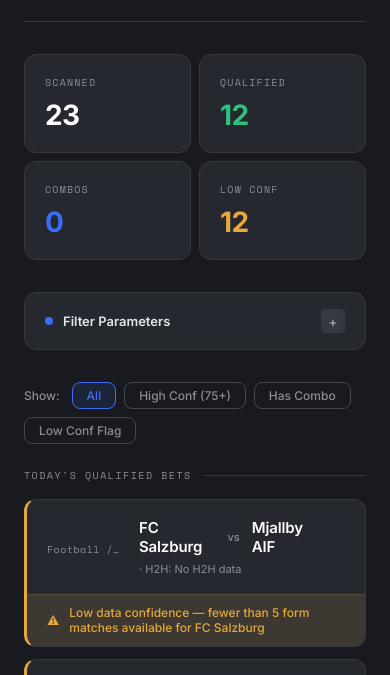
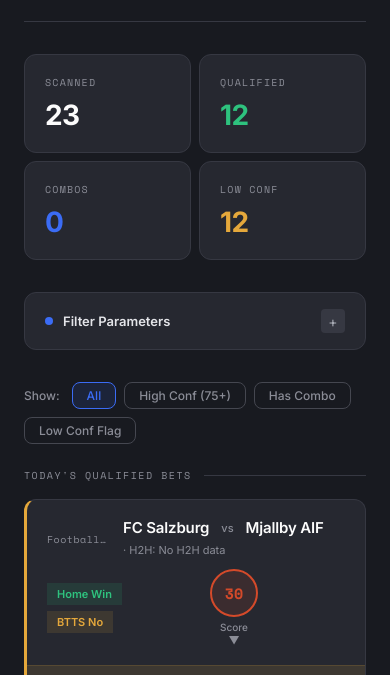
Before and after one commit to 6alaile/kanjibai, a plain HTML site: page index.html in a window 390 px wide. Shown: the part 91-766 px from the top of the page. Drawn offline with nearby package versions, Linux system fonts and the light colour scheme.

Commit message:
Update style.css

```diff
--- a/style.css
+++ b/style.css
@@ -733,8 +733,8 @@ header {
 @media (max-width: 768px) {
   .stats-bar { grid-template-columns: repeat(2, 1fr); gap: 8px; }
   .controls-body { grid-template-columns: 1fr; }
-  .card-main { grid-template-areas: 64px 1fr; gap: 12px; }
-  .confidence-block { display: none; }
+  .card-main { grid-template-columns: 64px 1fr; gap: 12px; }
+  .confidence-block { grid-template-areas: inherit; }
   .reasoning-inner { grid-template-columns: 1fr; }
-  .bets-list { display: none; }
+  .bets-list { grid-template-areas: inherit; }
 }
```
